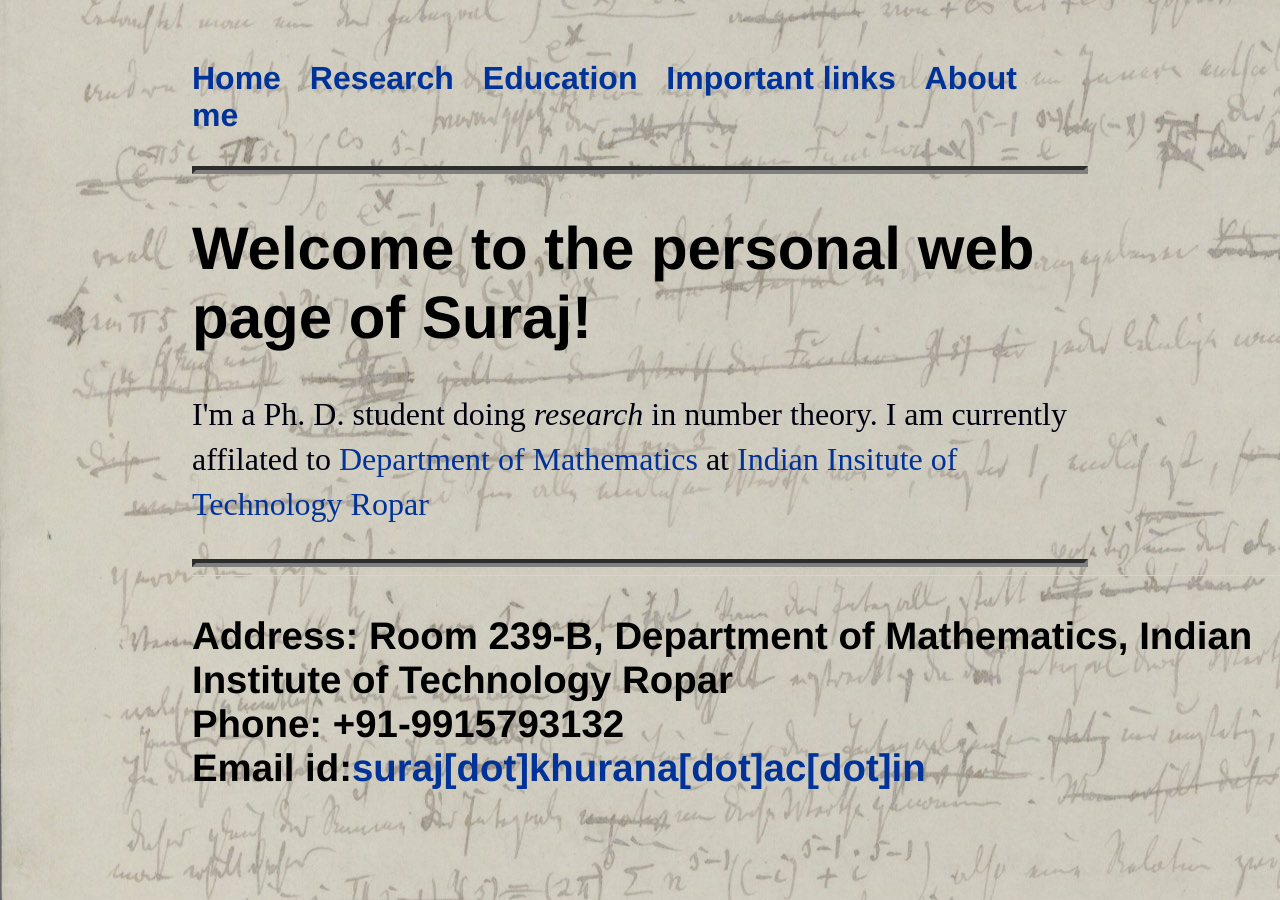
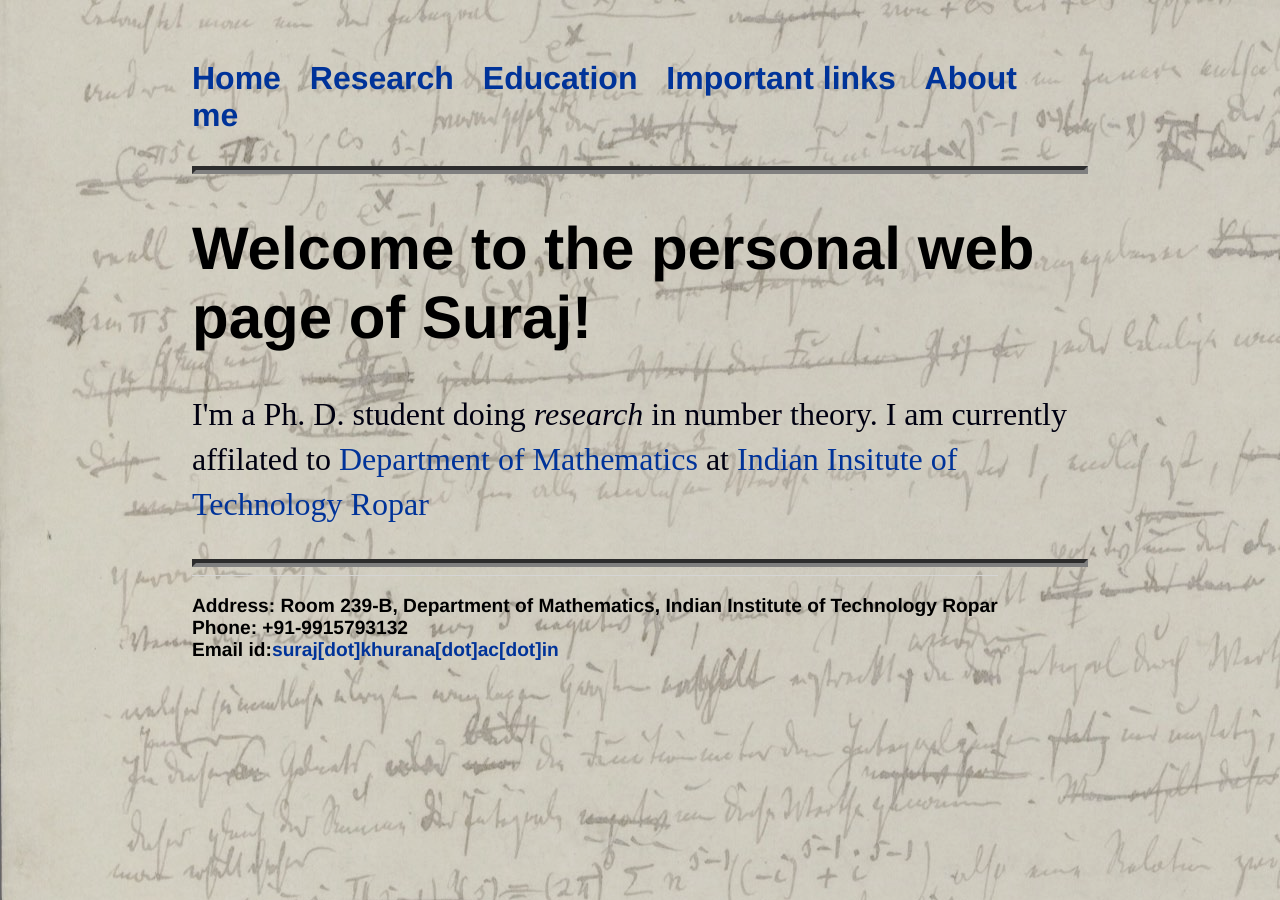
Before and after one commit to Suraj-Singh-Khurana/Suraj-Singh-Khurana.github.io, a Jekyll site: the page built from index.html, in a window 1280 px wide. Built offline with Jekyll 4.4.1, drawn with Linux system fonts in a browser that asks for light colours.

Commit message:
Update main.css

```diff
--- a/css/main.css
+++ b/css/main.css
@@ -43,7 +43,7 @@ p {
 }
 footer {
     border-top: 1px solid #d5d5d5;
-    font-size: 1.2em;
+    font-size: .6em;
     position: absolute;
 }
 }
```
